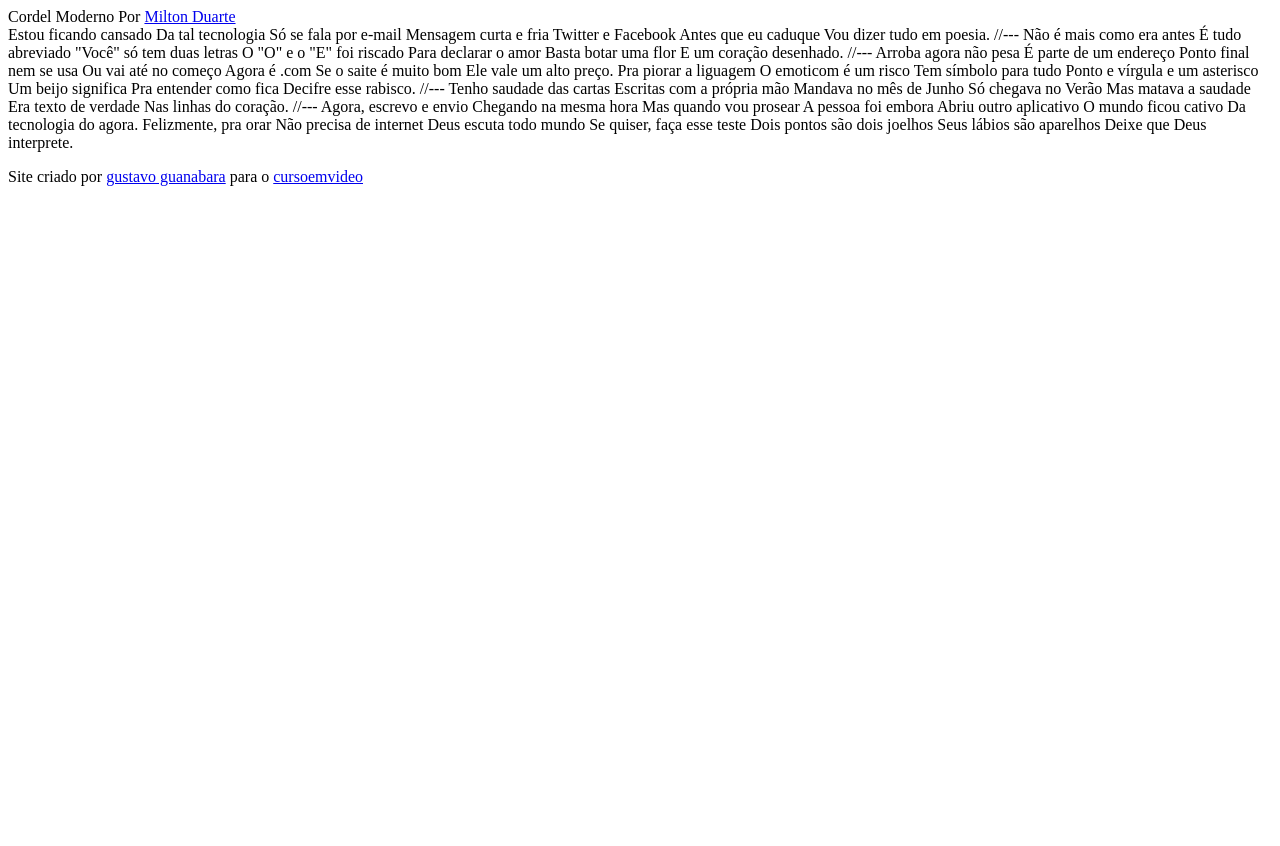
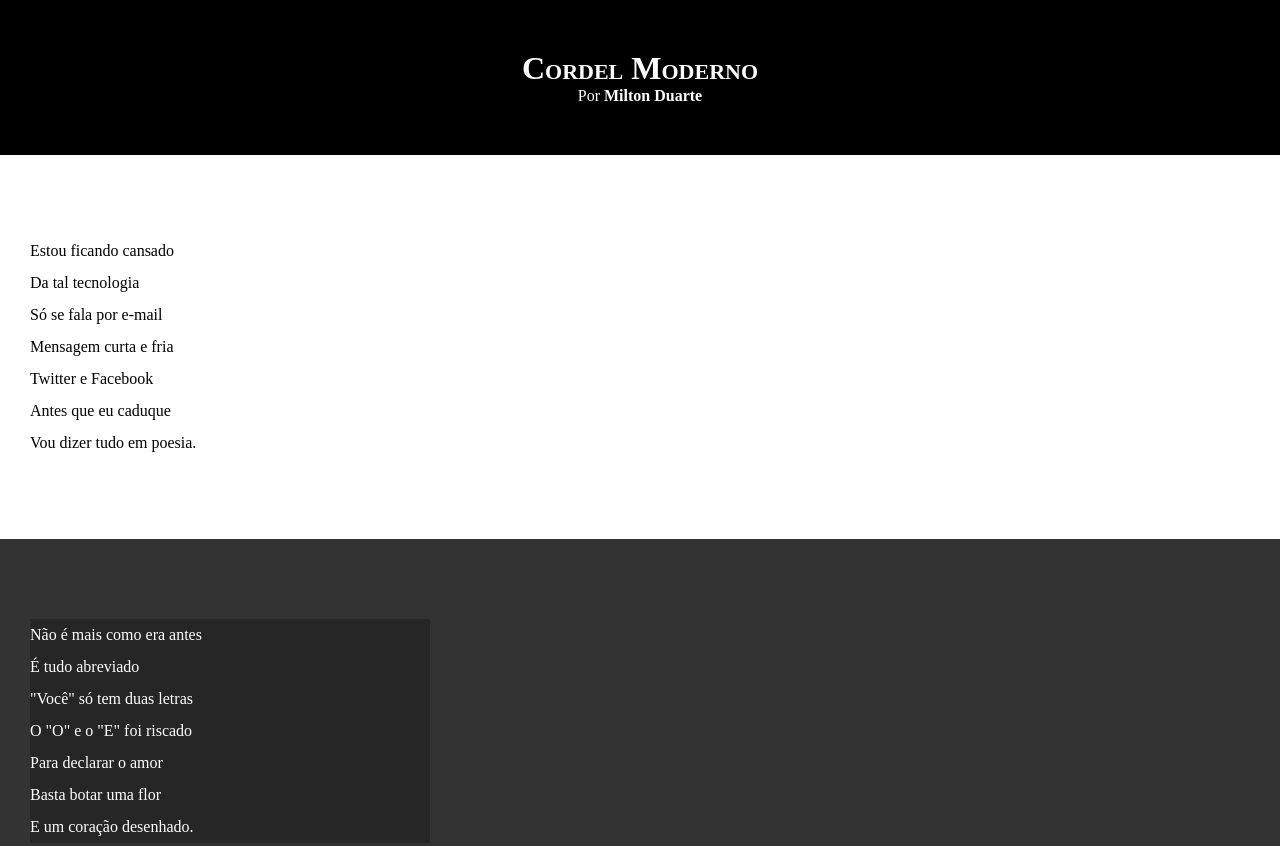
Before and after one commit to MarciosMartins/Html-Css, a plain HTML site: page Desafios/desafio12/index.html in a window 1280 px wide. Shown: the top 846 px of the page. Before the commit the page ends 800 px from the top, so only its background shows below. Drawn offline with Linux system fonts and the light colour scheme.

Commit message:
atualizei estilos dos textos e blocos

```diff
--- /dev/null
+++ b/Desafios/desafio12/estilo/style.css
@@ -0,0 +1,64 @@
+@charset "utf-8";
+
+*{
+    margin: 0px;
+    padding: 0px;
+}
+html, body {
+    min-height: 100vh;
+    background-color: darkgray;
+}
+
+header {
+    background-color: black;
+    color: white;
+    text-align: center;
+}
+
+header > h1 {
+    padding-top: 50px;
+    font-variant: small-caps;
+}
+
+header > p {
+padding-bottom: 50px;
+}
+
+header a, footer a {
+color: white;
+text-decoration:none ;
+font-weight: bolder;
+}
+
+header a:hover , footer a:hover {
+text-decoration: underline;
+}
+
+section {
+    padding-top: 10vh;
+    padding-bottom: 10vh;
+    line-height: 2em;
+    padding-left: 30px;
+}
+
+section.normal {
+    background-color: white;
+    color: black;
+}
+
+section.imagem {
+    background-color: rgb(51, 51, 51);
+    color: white;
+}
+
+section.imagem > p {
+width: 400px;
+background-color: rgba(0, 0, 0, 0.253);
+}
+
+footer {
+    background-color: black;
+    color: white;
+    text-align: center;
+    padding: 10px;
+}
--- a/Desafios/desafio12/index.html
+++ b/Desafios/desafio12/index.html
@@ -4,77 +4,102 @@
     <meta charset="UTF-8">
     <meta name="viewport" content="width=device-width, initial-scale=1.0">
     <title>Cordel Moderno</title>
+    <link rel="stylesheet" href="estilo/style.css">
 </head>
 <body>
-        <header>
+    <header>
+        <h1>
             Cordel Moderno
-            Por <a href="https://www.recantodasletras.com.br/poesias/3186743]" target="_blank">Milton Duarte</a>
+        </h1>
+        <p>
+            Por <a href="https://www.recantodasletras.com.br/poesias/3186743" target="_blank">Milton Duarte</a>
+        </p>
 
-        </header>
+    </header>
 
-    Estou ficando cansado
-    Da tal tecnologia
-    Só se fala por e-mail
-    Mensagem curta e fria
-    Twitter e Facebook
-    Antes que eu caduque
-    Vou dizer tudo em poesia.
+    <section class="normal">
+        <p>
+            Estou ficando cansado <br>
+            Da tal tecnologia <br>
+            Só se fala por e-mail <br>
+            Mensagem curta e fria <br>
+            Twitter e Facebook <br>
+            Antes que eu caduque <br>
+            Vou dizer tudo em poesia.
+        </p>
+    </section>
 
-    //---
+    <section class="imagem">
+        <p>
+            Não é mais como era antes <br>
+            É tudo abreviado <br>
+            "Você" só tem duas letras <br>
+            O "O" e o "E" foi riscado <br>
+            Para declarar o amor <br>
+            Basta botar uma flor <br>
+            E um coração desenhado.
+        </p>
+    </section>
 
-    Não é mais como era antes
-    É tudo abreviado
-    "Você" só tem duas letras
-    O "O" e o "E" foi riscado
-    Para declarar o amor
-    Basta botar uma flor
-    E um coração desenhado.
+    <section class="normal">
+        <p>
+            Arroba agora não pesa <br>
+            É parte de um endereço <br>
+            Ponto final nem se usa <br>
+            Ou vai até no começo <br>
+            Agora é .com <br>
+            Se o saite é muito bom <br>
+            Ele vale um alto preço.
+        </p>
 
-    //---
 
-    Arroba agora não pesa
-    É parte de um endereço
-    Ponto final nem se usa
-    Ou vai até no começo
-    Agora é .com
-    Se o saite é muito bom
-    Ele vale um alto preço.
+        <p>
+            Pra piorar a liguagem <br>
+            O emoticom é um risco <br>
+            Tem símbolo para tudo <br>
+            Ponto e vírgula e um asterisco <br>
+            Um beijo significa <br>
+            Pra entender como fica <br>
+            Decifre esse rabisco.
+        </p>
 
-    Pra piorar a liguagem
-    O emoticom é um risco
-    Tem símbolo para tudo
-    Ponto e vírgula e um asterisco
-    Um beijo significa
-    Pra entender como fica
-    Decifre esse rabisco.
 
-    //---
 
-    Tenho saudade das cartas
-    Escritas com a própria mão
-    Mandava no mês de Junho
-    Só chegava no Verão
-    Mas matava a saudade
-    Era texto de verdade
-    Nas linhas do coração.
+    </section>
 
-    //---
+    <section class="imagem">
+        <p>
+            Tenho saudade das cartas <br>
+            Escritas com a própria mão <br>
+            Mandava no mês de Junho <br>
+            Só chegava no Verão <br>
+            Mas matava a saudade <br>
+            Era texto de verdade <br>
+            Nas linhas do coração.
+        </p>
+    </section>
 
-    Agora, escrevo e envio
-    Chegando na mesma hora
-    Mas quando vou prosear
-    A pessoa foi embora
-    Abriu outro aplicativo
-    O mundo ficou cativo
-    Da tecnologia do agora.
+    <section class="normal">
+        <p>
+            Agora, escrevo e envio <br>
+            Chegando na mesma hora <br>
+            Mas quando vou prosear <br>
+            A pessoa foi embora <br>
+            Abriu outro aplicativo <br>
+            O mundo ficou cativo <br>
+            Da tecnologia do agora.
+        </p>
 
-    Felizmente, pra orar
-    Não precisa de internet
-    Deus escuta todo mundo
-    Se quiser, faça esse teste
-    Dois pontos são dois joelhos
-    Seus lábios são aparelhos
-    Deixe que Deus interprete.
+        <p>
+            Felizmente, pra orar <br>
+            Não precisa de internet <br>
+            Deus escuta todo mundo <br>
+            Se quiser, faça esse teste <br>
+            Dois pontos são dois joelhos <br>
+            Seus lábios são aparelhos <br>
+            Deixe que Deus interprete.
+        </p>
+    </section>
 
     <footer>
         <p>Site criado por <a href="https://gustavoguanabara.github.io" target="_blank">gustavo guanabara</a>  para o <a href="https://www.cursoemvideo.com" target="_blank">cursoemvideo </a> </p>
```
